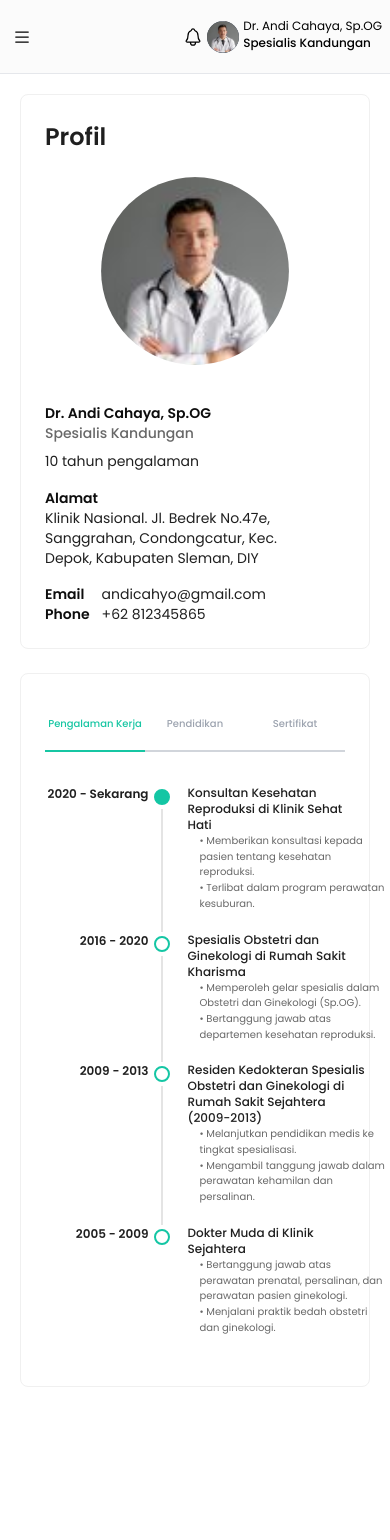
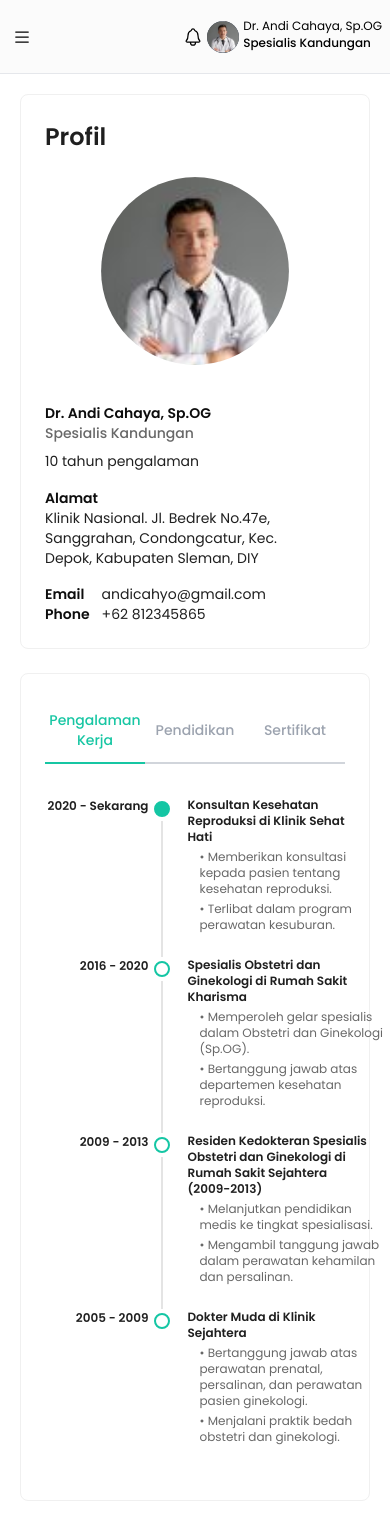
Before and after one commit to team-capstone-1/fe-repro-health, a React (Vite) app: page /profil in a window 390 px wide. Before the commit the page ends 1427 px from the top, so only its background shows below. Built offline with nearby package versions, Linux system fonts and the light colour scheme.

Commit message:
refactor: fix font size

```diff
--- a/src/components/shared-components/Tabs.jsx
+++ b/src/components/shared-components/Tabs.jsx
@@ -61,7 +61,7 @@ export function TabsDoctorProfile({
           }`}
         >
           <button
-            className="h-full w-full py-3 text-[10px] font-medium sm:text-sm lg:text-lg"
+            className="h-full w-full py-3 text-[10px] text-sm font-medium md:text-base xl:text-lg"
             onClick={() => setActiveTab("1")}
           >
             {title[0]}
@@ -76,7 +76,7 @@ export function TabsDoctorProfile({
           }`}
         >
           <button
-            className="h-full w-full py-3 text-[10px] font-medium sm:text-sm lg:text-lg"
+            className="h-full w-full py-3 text-[10px] text-sm font-medium md:text-base xl:text-lg"
             onClick={() => setActiveTab("2")}
           >
             {title[1]}
@@ -91,7 +91,7 @@ export function TabsDoctorProfile({
           }`}
         >
           <button
-            className="h-full w-full py-3 text-[10px] font-medium sm:text-sm lg:text-lg"
+            className="h-full w-full py-3 text-[10px] text-sm font-medium md:text-base xl:text-lg"
             onClick={() => setActiveTab("3")}
           >
             {title[2]}
--- a/src/views/app-views/profile/components/Education.jsx
+++ b/src/views/app-views/profile/components/Education.jsx
@@ -33,12 +33,12 @@ export default function Education() {
       <div className="ms-[5px] sm:ms-[10px] lg:ms-[20px]">
         <ul key={education.id} className="w-[200px] sm:w-[250px] lg:w-[500px]">
           <li>
-            <p className="text-xs font-medium sm:w-[300px] sm:text-sm md:w-[420px] lg:w-[550px] lg:text-base xl:w-[800px]">
+            <p className="text-xs font-semibold sm:w-[300px] md:w-[420px] md:text-sm lg:w-[550px] lg:text-base xl:w-[800px]">
               {education.title_program}, {education.university}
             </p>
           </li>
           <li>
-            <p className="text-[10px] font-light text-[#686868] sm:w-[300px] sm:text-sm md:w-[420px] lg:w-[550px] lg:text-sm xl:w-[800px]">
+            <p className="text-xs font-light text-[#686868] sm:w-[300px] md:w-[420px] md:text-sm lg:w-[550px] lg:text-sm xl:w-[800px]">
               {education.education_program}
             </p>
           </li>
--- a/src/views/app-views/profile/components/WorkExperience.jsx
+++ b/src/views/app-views/profile/components/WorkExperience.jsx
@@ -37,13 +37,13 @@ export default function WorkExperience() {
     children: (
       <div className="ms-[5px] sm:ms-[10px] lg:ms-[20px]">
         <div className="w-[180px] sm:w-[250px] lg:w-[500px]">
-          <p className="text-xs font-medium sm:w-[300px] sm:text-sm md:w-[420px] lg:w-[550px] lg:text-base xl:w-[800px]">
+          <p className="mb-1 text-xs font-semibold sm:w-[300px] md:w-[420px] md:text-sm lg:w-[550px] lg:text-base xl:w-[800px]">
             {items.job}
           </p>
         </div>
         {items.position.map((desc, descIndex) => (
           <ul key={descIndex} className="w-[200px] sm:w-[250px] lg:w-[500px]">
-            <li className="ms-3 text-[10px] font-light text-[#686868] sm:w-[300px] sm:text-sm md:w-[420px] lg:w-[550px] lg:text-sm xl:w-[800px]">
+            <li className="mb-1 ms-3 text-xs font-light text-[#686868] sm:w-[300px] md:w-[420px] md:text-sm lg:w-[550px] lg:text-sm xl:w-[800px]">
               &bull; {desc}
             </li>
           </ul>
```
